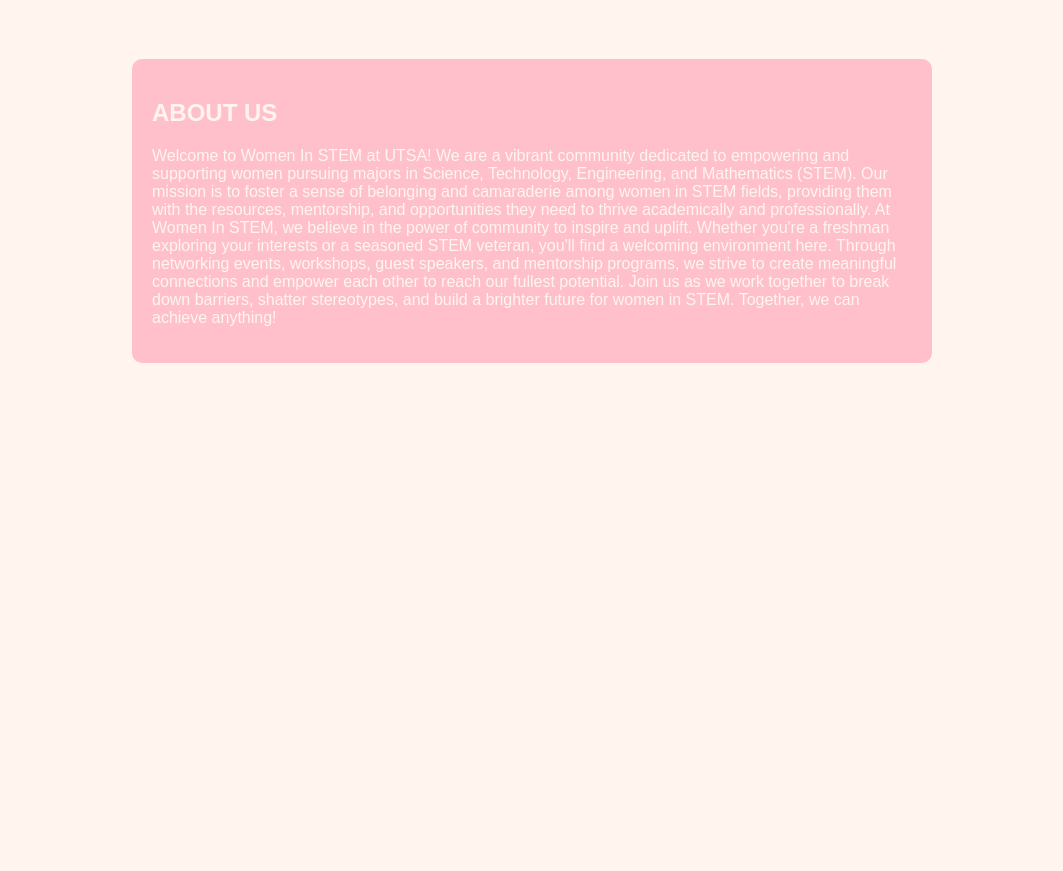
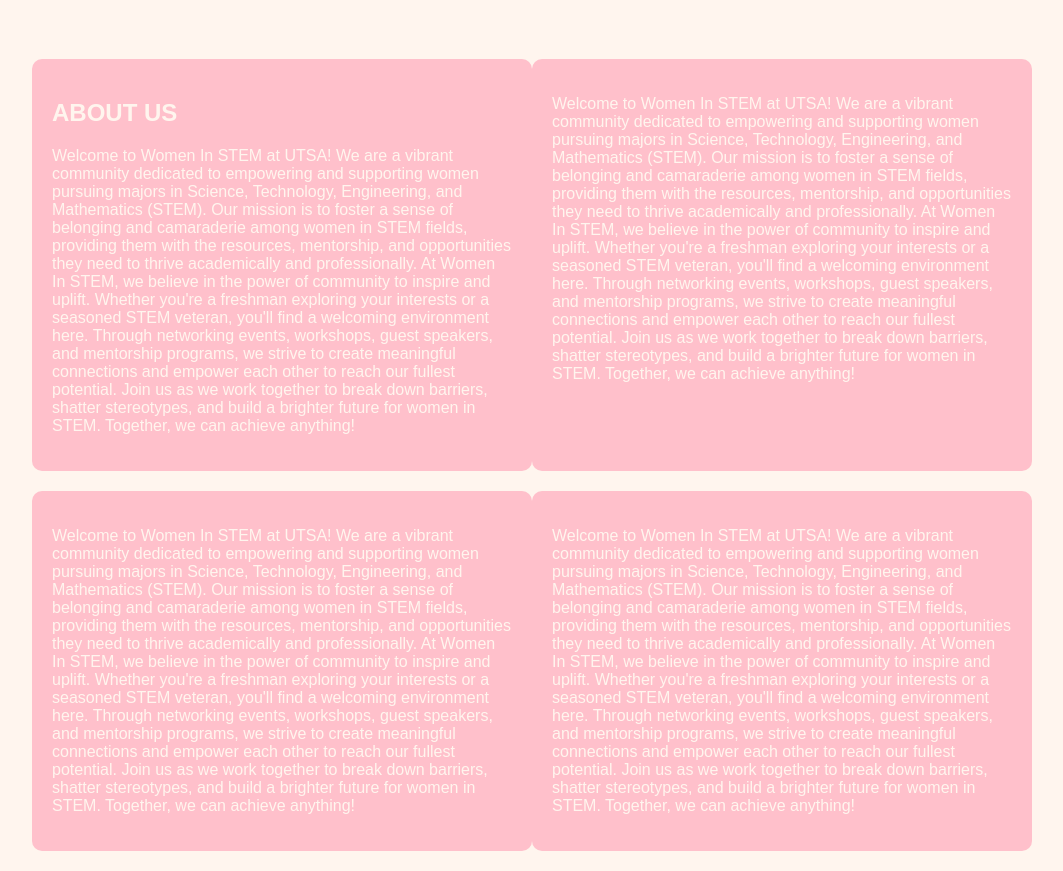
Before and after one commit to wisutsa/WISSite, a plain HTML site: page index.html in a window 1280 px wide. Shown: the part 81-952 px from the top of the page, without its empty margins (108-1171 px from the left). Before the commit the page ends 800 px from the top, so only its background shows below. Drawn offline with Linux system fonts and the light colour scheme; a web font is replaced by a local one.

Commit message:
Update index.html

```diff
--- a/index.html
+++ b/index.html
@@ -14,6 +14,7 @@
             font-family: 'Poetsen One', Arial, sans-serif; /* Adding the Poetsen One font */
             background-color: #FFF5EE;
             opacity: 0; /* Initially set opacity to 0 */
+            transition: opacity 1s ease; /* Adding smooth transition for opacity */
         }
         header {
             background-color: #FFF5EE;
@@ -21,14 +22,16 @@
             padding: 20px;
             text-align: center;
             animation: dropIn 2s ease forwards; /* Apply drop-in animation */
-
         }
         .container {
-            max-width: 800px;
+            display: flex;
+            justify-content: space-between;
+            max-width: 1000px;
             margin: 20px auto;
             padding: 0 20px;
         }
         .about-section {
+            flex: 1;
             background-color: #FFC0CB;
             color: #FFF5EE;
             padding: 20px;
@@ -61,6 +64,26 @@
                 At Women In STEM, we believe in the power of community to inspire and uplift. Whether you're a freshman exploring your interests or a seasoned STEM veteran, you'll find a welcoming environment here. Through networking events, workshops, guest speakers, and mentorship programs, we strive to create meaningful connections and empower each other to reach our fullest potential.
                 Join us as we work together to break down barriers, shatter stereotypes, and build a brighter future for women in STEM. Together, we can achieve anything!</p>
         </section>
+        <section class="about-section">
+            <!-- Duplicate container 1 -->
+            <p>Welcome to Women In STEM at UTSA! We are a vibrant community dedicated to empowering and supporting women pursuing majors in Science, Technology, Engineering, and Mathematics (STEM). Our mission is to foster a sense of belonging and camaraderie among women in STEM fields, providing them with the resources, mentorship, and opportunities they need to thrive academically and professionally.
+                At Women In STEM, we believe in the power of community to inspire and uplift. Whether you're a freshman exploring your interests or a seasoned STEM veteran, you'll find a welcoming environment here. Through networking events, workshops, guest speakers, and mentorship programs, we strive to create meaningful connections and empower each other to reach our fullest potential.
+                Join us as we work together to break down barriers, shatter stereotypes, and build a brighter future for women in STEM. Together, we can achieve anything!</p>
+        </section>
+    </div>
+    <div class="container">
+        <section class="about-section">
+            <!-- Duplicate container 2 -->
+            <p>Welcome to Women In STEM at UTSA! We are a vibrant community dedicated to empowering and supporting women pursuing majors in Science, Technology, Engineering, and Mathematics (STEM). Our mission is to foster a sense of belonging and camaraderie among women in STEM fields, providing them with the resources, mentorship, and opportunities they need to thrive academically and professionally.
+                At Women In STEM, we believe in the power of community to inspire and uplift. Whether you're a freshman exploring your interests or a seasoned STEM veteran, you'll find a welcoming environment here. Through networking events, workshops, guest speakers, and mentorship programs, we strive to create meaningful connections and empower each other to reach our fullest potential.
+                Join us as we work together to break down barriers, shatter stereotypes, and build a brighter future for women in STEM. Together, we can achieve anything!</p>
+        </section>
+        <section class="about-section">
+            <!-- Duplicate container 3 -->
+            <p>Welcome to Women In STEM at UTSA! We are a vibrant community dedicated to empowering and supporting women pursuing majors in Science, Technology, Engineering, and Mathematics (STEM). Our mission is to foster a sense of belonging and camaraderie among women in STEM fields, providing them with the resources, mentorship, and opportunities they need to thrive academically and professionally.
+                At Women In STEM, we believe in the power of community to inspire and uplift. Whether you're a freshman exploring your interests or a seasoned STEM veteran, you'll find a welcoming environment here. Through networking events, workshops, guest speakers, and mentorship programs, we strive to create meaningful connections and empower each other to reach our fullest potential.
+                Join us as we work together to break down barriers, shatter stereotypes, and build a brighter future for women in STEM. Together, we can achieve anything!</p>
+        </section>
     </div>
 
     <script>
```
